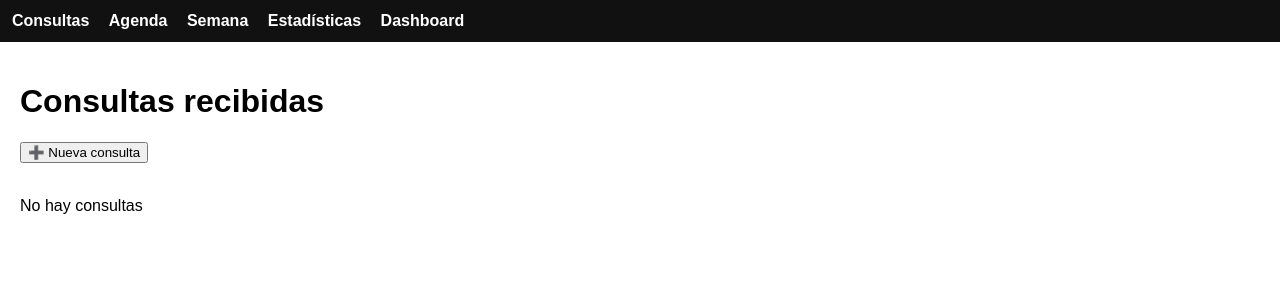
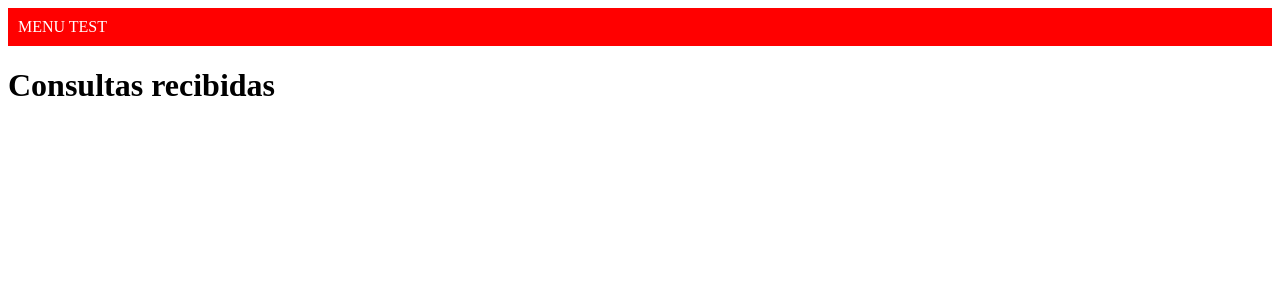
Before and after one commit to alemagnomolina-source/Barberia_app, a Flask app: page /consultas in a window 1280 px wide. Shown: the top 300 px of the page. Run offline with Flask 3, Linux system fonts and the light colour scheme; a user stored in the database is signed in; data that the repository does not hold is empty.

Commit message:
test menu rojo

```diff
--- a/templates/base.html
+++ /dev/null
@@ -1,47 +0,0 @@
-<!DOCTYPE html>
-<html lang="es">
-<head>
-<meta charset="UTF-8">
-<title>Barbería</title>
-
-<style>
-body{
-    font-family: Arial;
-    margin:0;
-}
-
-.menu{
-    background:#111;
-    padding:12px;
-}
-
-.menu a{
-    color:white;
-    margin-right:15px;
-    text-decoration:none;
-    font-weight:bold;
-}
-
-.contenido{
-    padding:20px;
-}
-</style>
-
-</head>
-
-<body>
-
-<div class="menu">
-    <a href="/consultas">Consultas</a>
-    <a href="/agenda">Agenda</a>
-    <a href="/agenda_semana">Semana</a>
-    <a href="/estadisticas">Estadísticas</a>
-    <a href="/dashboard">Dashboard</a>
-</div>
-
-<div class="contenido">
-    {% block content %}{% endblock %}
-</div>
-
-</body>
-</html>
--- a/templates/consultas.html
+++ b/templates/consultas.html
@@ -1,27 +1,25 @@
-{% extends "base.html" %}
+<!DOCTYPE html>
+<html lang="es">
+<head>
+<meta charset="UTF-8">
+<title>Consultas - Barbería</title>
+</head>
 
-{% block content %}
+<body>
+
+<div style="background:red;color:white;padding:10px;">
+MENU TEST
+</div>
 
 <h1>Consultas recibidas</h1>
 
-<a href="/consulta">
-<button>➕ Nueva consulta</button>
-</a>
-
-<br><br>
-
 {% if consultas %}
-
 {% for consulta in consultas %}
 
 <p>{{ consulta[1] }} - {{ consulta[3] }}</p>
 
 {% endfor %}
-
-{% else %}
-
-<p>No hay consultas</p>
-
 {% endif %}
 
-{% endblock %}
+</body>
+</html>
```
